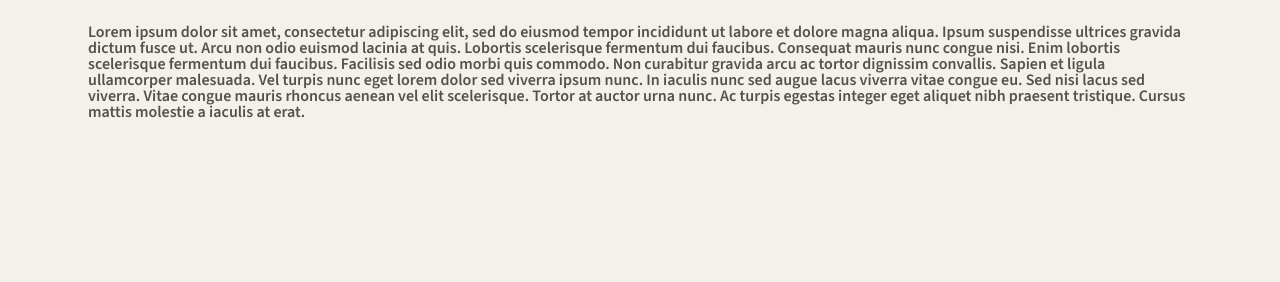
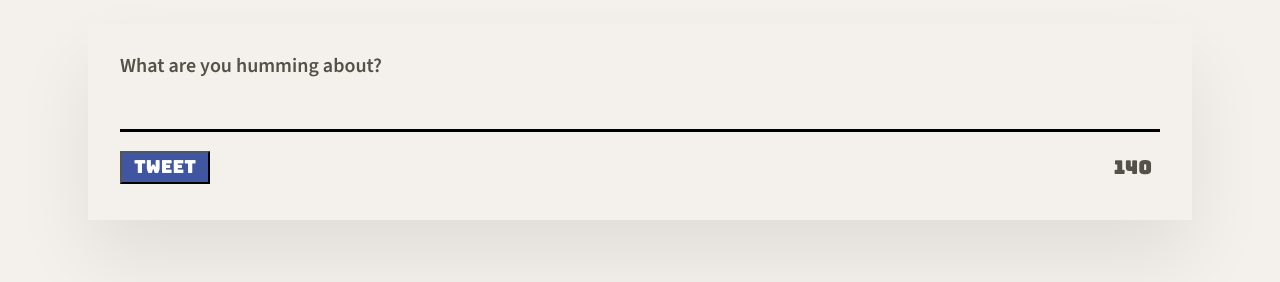
Before and after one commit to ascotlan/my-tweeter, a website: page public/index.html in a window 1280 px wide. Shown: the part 450-732 px from the top of the page. Drawn offline with nearby package versions, Linux system fonts and the light colour scheme.

Commit message:
Styled the tweet form

```diff
--- a/public/index.html
+++ b/public/index.html
@@ -32,6 +32,7 @@
     <link rel="stylesheet" href="/styles/layout.css" type="text/css" />
     <link rel="stylesheet" href="/styles/nav.css" type="text/css" />
     <link rel="stylesheet" href="/styles/header.css" type="text/css" />
+    <link rel="stylesheet" href="/styles/new-tweet.css" type="text/css" />
 
     <!-- External JS -->
     <script src="https://ajax.googleapis.com/ajax/libs/jquery/3.4.1/jquery.min.js"></script>
@@ -61,20 +62,14 @@
 
     <!-- Page-specific (main) content here -->
     <main class="container">
-      <p>
-        Lorem ipsum dolor sit amet, consectetur adipiscing elit, sed do eiusmod
-        tempor incididunt ut labore et dolore magna aliqua. Ipsum suspendisse
-        ultrices gravida dictum fusce ut. Arcu non odio euismod lacinia at quis.
-        Lobortis scelerisque fermentum dui faucibus. Consequat mauris nunc
-        congue nisi. Enim lobortis scelerisque fermentum dui faucibus. Facilisis
-        sed odio morbi quis commodo. Non curabitur gravida arcu ac tortor
-        dignissim convallis. Sapien et ligula ullamcorper malesuada. Vel turpis
-        nunc eget lorem dolor sed viverra ipsum nunc. In iaculis nunc sed augue
-        lacus viverra vitae congue eu. Sed nisi lacus sed viverra. Vitae congue
-        mauris rhoncus aenean vel elit scelerisque. Tortor at auctor urna nunc.
-        Ac turpis egestas integer eget aliquet nibh praesent tristique. Cursus
-        mattis molestie a iaculis at erat.
-      </p>
+      <section class="new-tweet">
+        <form method="POST" action="/tweets/">
+          <label for="tweet-text">What are you humming about?</label>
+          <textarea name="text" id="tweet-text"></textarea>
+          <button type="submit">Tweet</button>
+          <output name="counter" class="counter" for="tweet-text">140</output>
+        </form>
+      </section>
     </main>
   </body>
 </html>
--- /dev/null
+++ b/public/styles/new-tweet.css
@@ -0,0 +1,54 @@
+.new-tweet {
+  box-shadow: 0 2.4rem 4.8rem rgba(0, 0, 0, 0.08);
+  padding: 32px;
+}
+
+.new-tweet form {
+  display: grid;
+  grid-template-rows: min-content 1fr 1fr;
+  row-gap: 16px;
+  align-items: center;
+}
+
+.new-tweet label {
+  font-size: 20px;
+}
+
+#tweet-text {
+  grid-column: 1/3;
+  resize: none;
+  background-color: #f4f1ec;
+  font-size: 16px;
+  font-weight: bold;
+  border: none;
+  outline: none;
+  border-bottom: 3px solid #000;
+}
+
+#tweet-text:focus {
+  border-color: #545149;
+  outline: 1px dotted #22211f;
+}
+
+.new-tweet button,
+.new-tweet output {
+  font-family: "Bungee", cursive;
+  font-size: 18px;
+}
+.new-tweet button {
+  justify-self: start;
+  color: #fff;
+  background-color: #4056a1;
+  padding: 4px 12px;
+  cursor: pointer;
+}
+
+.new-tweet button:hover {
+  background-color: #545149;
+}
+
+.new-tweet output {
+  justify-self: end;
+  padding-right: 8px;
+  letter-spacing: 0.7px;
+}
```
